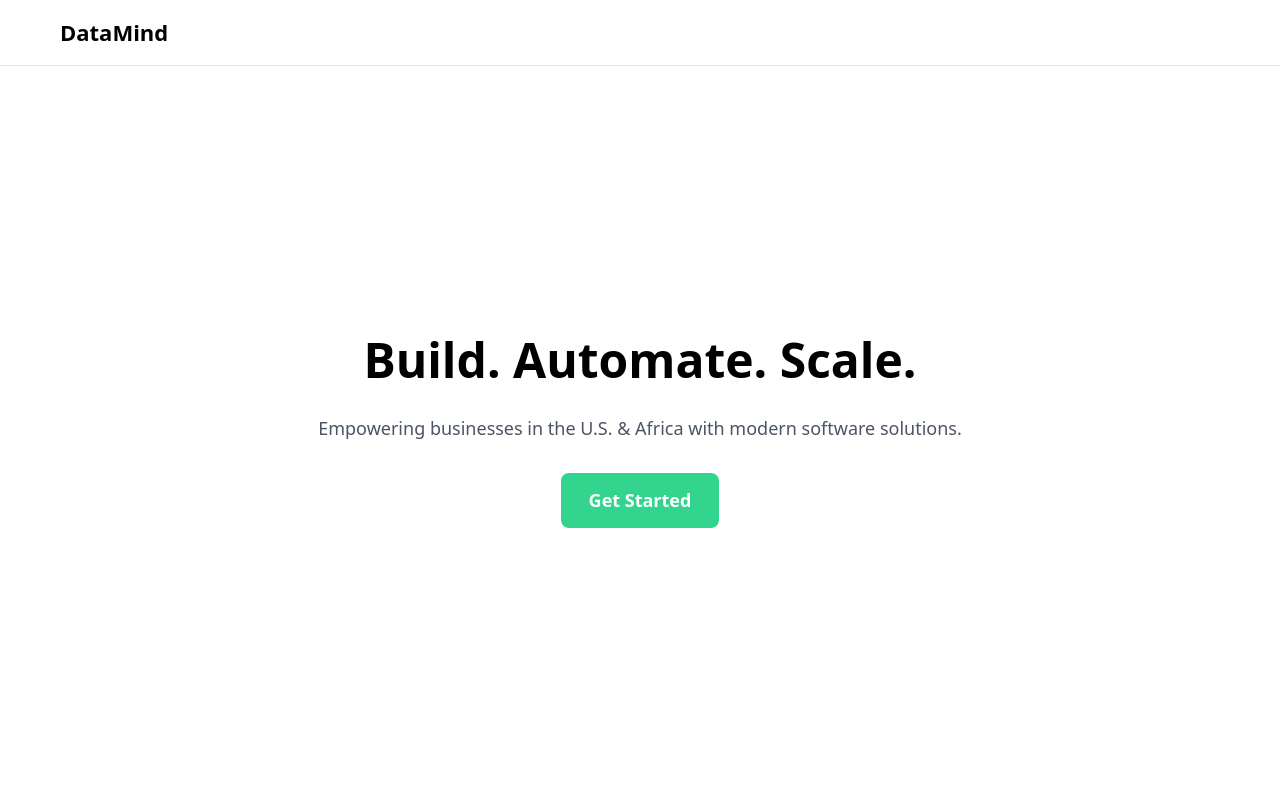
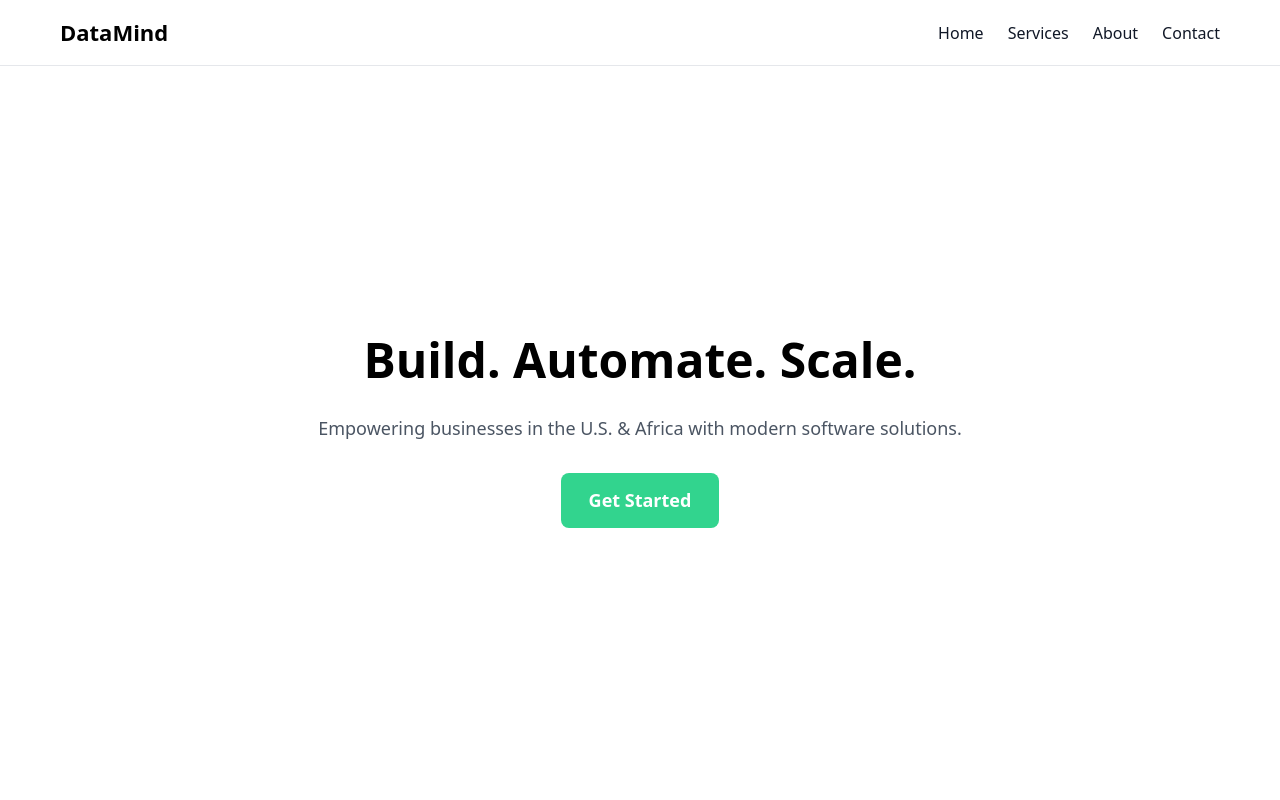
Before and after one commit to DataMindusa/company-website, a React (Vite) app: page / in a window 1280 px wide. Shown: the top 800 px of the page. Built offline with nearby package versions, Linux system fonts and the light colour scheme.

Commit message:
Fix navbar layout: mobile left menu, desktop navigation restored

```diff
--- a/src/components/Navbar.jsx
+++ b/src/components/Navbar.jsx
@@ -8,12 +8,7 @@ export default function Navbar() {
   return (
     <nav className="navbar">
       <div className="navbar-container">
-        {/* Logo */}
-        <Link to="/" className="navbar-logo">
-          DataMind
-        </Link>
-
-        {/* Hamburger Button */}
+        {/* Mobile Hamburger */}
         <button
           className="menu-toggle"
           onClick={() => setMenuOpen(!menuOpen)}
@@ -21,6 +16,19 @@ export default function Navbar() {
         >
           ☰
         </button>
+
+        {/* Logo */}
+        <Link to="/" className="navbar-logo">
+          DataMind
+        </Link>
+
+        {/* Desktop Menu */}
+        <div className="desktop-menu">
+          <Link to="/">Home</Link>
+          <Link to="/services">Services</Link>
+          <Link to="/about">About</Link>
+          <Link to="/contact">Contact</Link>
+        </div>
       </div>
 
       {/* Mobile Menu */}
--- a/src/styles/navbar.css
+++ b/src/styles/navbar.css
@@ -33,7 +33,7 @@
 }
 
 /* ================================
-   HAMBURGER BUTTON
+   HAMBURGER (MOBILE)
 ================================ */
 .menu-toggle {
   background: none;
@@ -61,12 +61,22 @@
   border-bottom: 1px solid #f3f4f6;
 }
 
-.mobile-menu a:hover {
-  background: #f9fafb;
+/* ================================
+   DESKTOP MENU
+================================ */
+.desktop-menu {
+  display: none;
+  gap: 24px;
+}
+
+.desktop-menu a {
+  text-decoration: none;
+  color: #111827;
+  font-weight: 500;
 }
 
 /* ================================
-   DESKTOP
+   DESKTOP LAYOUT
 ================================ */
 @media (min-width: 1024px) {
   .navbar-container {
@@ -81,4 +91,8 @@
   .mobile-menu {
     display: none;
   }
+
+  .desktop-menu {
+    display: flex;
+  }
 }
```
